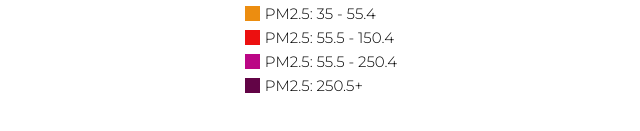
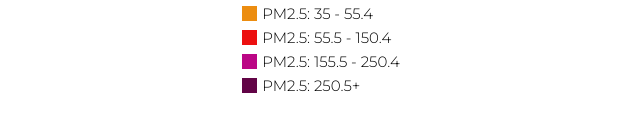
Before and after one commit to LiaTsernant/air-quality, a website: page public/views/index.html in a window 1280 px wide. Shown: the part 471-602 px from the top of the page, 614-1254 px from the left. Drawn offline with nearby package versions, Linux system fonts and the light colour scheme; files that its build step writes are made by us from their sources; no server answers; files whose address does not match are found by name.

Commit message:
Fixed typo in scale

```diff
--- a/public/views/index.html
+++ b/public/views/index.html
@@ -53,7 +53,7 @@
         </div>
         <div id="dangerous">
           <div></div>
-          <p>PM2.5: 55.5 - 250.4</p>
+          <p>PM2.5: 155.5 - 250.4</p>
         </div>
         <div id="hazardous">
           <div></div>
```
